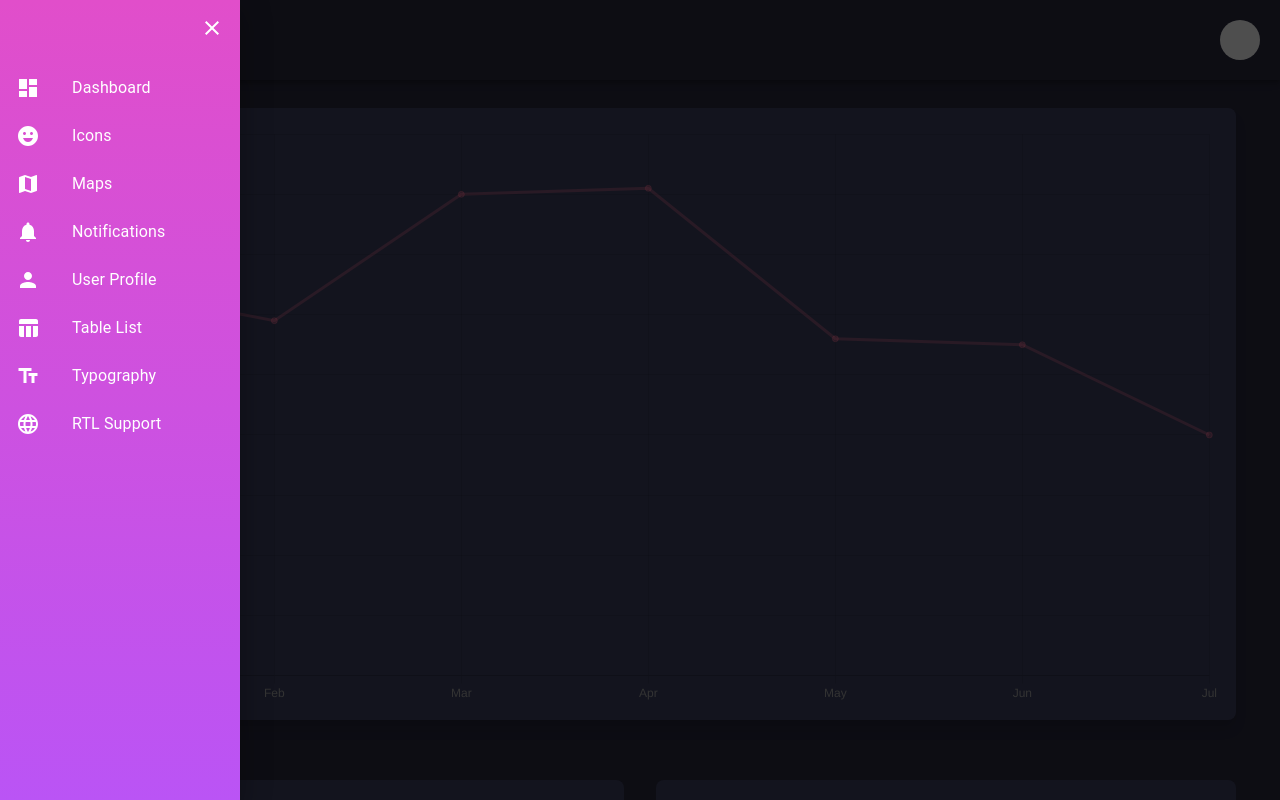
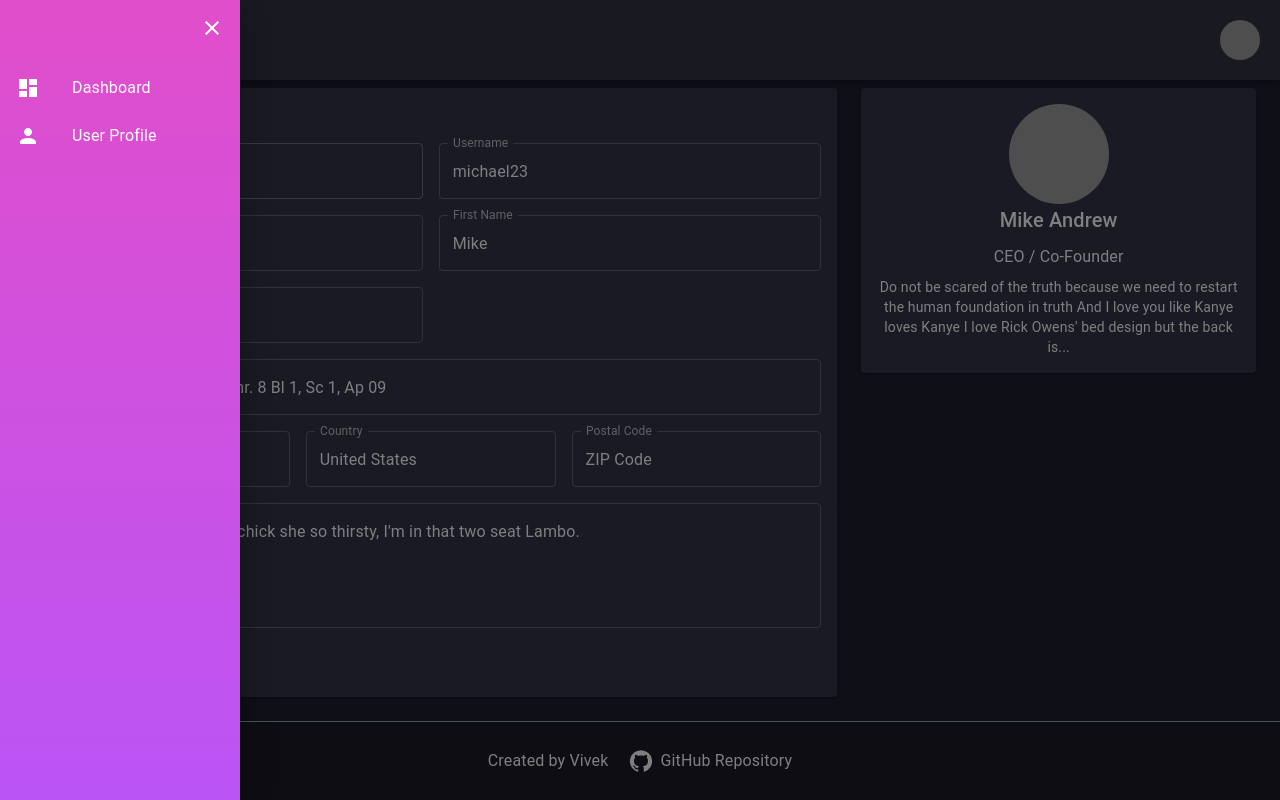
Before and after one commit to vivek20Eng/Dashboard-UI, a React (Create React App) app: page /user-profile in a window 1280 px wide. Both pictures are taken after a click on the button 32 px from the left and 40 px from the top of the page. Shown: the top 800 px of the page. Built offline with nearby package versions, Linux system fonts and the light colour scheme; grey boxes are pictures that could not be loaded.

Commit message:
refactor: modularize UserProfile component into smaller, reusable components

```diff
--- a/public/index.html
+++ b/public/index.html
@@ -24,7 +24,7 @@
       work correctly both with client-side routing and a non-root public URL.
       Learn how to configure a non-root public URL by running `npm run build`.
     -->
-    <title>React App</title>
+    <title>Dashboard</title>
   </head>
   <body>
     <noscript>You need to enable JavaScript to run this app.</noscript>
--- a/src/App.css
+++ /dev/null
@@ -1,88 +0,0 @@
-.App {
-  text-align: center;
-}
-
-.App-logo {
-  height: 40vmin;
-  pointer-events: none;
-}
-
-@media (prefers-reduced-motion: no-preference) {
-  .App-logo {
-    animation: App-logo-spin infinite 20s linear;
-  }
-}
-
-.App-header {
-  background-color: #282c34;
-  min-height: 100vh;
-  display: flex;
-  flex-direction: column;
-  align-items: center;
-  justify-content: center;
-  font-size: calc(10px + 2vmin);
-  color: white;
-}
-
-.App-link {
-  color: #61dafb;
-}
-
-@keyframes App-logo-spin {
-  from {
-    transform: rotate(0deg);
-  }
-  to {
-    transform: rotate(360deg);
-  }
-}
-body{
-  background-color: #27293d;
-}
-
-/* Hide the default checkbox */
-.checkbox-input {
-  opacity: 0;
-  position: absolute;
-  cursor: pointer;
-  width: 0;
-  height: 0;
-}
-
-/* Style the custom checkbox */
-.checkbox-container {
-  display: flex;
-  align-items: center;
-  position: relative;
-  cursor: pointer;
-}
-
-.checkbox-checkmark {
-  width: 16px;
-  height: 16px;
-  border: 2px solid #ccc;
-  background: linear-gradient(45deg, #ba54f5, #e14eca);
-  border-radius: 4px;
-  position: relative;
-  display: flex;
-  align-items: center;
-  justify-content: center;
-}
-
-/* Style the checkmark when checked */
-.checkbox-input:checked + .checkbox-checkmark {
-  background-color: #4caf50; /* Checkmark background */
-  border: 2px solid #4caf50;
-}
-
-.checkbox-input:checked + .checkbox-checkmark::after {
-  content: "";
-  position: absolute;
-  left: 4px;
-  top: 2px;
-  width: 6px;
-  height: 10px;
-  border: solid white;
-  border-width: 0 2px 2px 0;
-  transform: rotate(45deg);
-}
--- a/src/App.js
+++ b/src/App.js
@@ -1,35 +1,56 @@
-import React, { useState } from 'react';
-import Sidebar from './components/Sidebar';
-import Navbar from './components/Navbar';
-import Chart from './components/Chart';
-import CardBanner from './components/CardBanner';
+import React, { useState } from "react";
+import { Route, Routes } from "react-router-dom";
+import { ThemeProvider, createTheme } from "@mui/material/styles";
+import CssBaseline from "@mui/material/CssBaseline";
+import Box from "@mui/material/Box";
+import Sidebar from "./components/Sidebar";
+import Navbar from "./components/Navbar";
+import Dashboard from "./pages/Dashboard";
+import UserProfile from "./pages/UserProfile";
+import Footer from "./components/Footer";
+
+const darkTheme = createTheme({
+  palette: {
+    mode: "dark",
+    primary: {
+      main: "#1e1e2f",
+    },
+    background: {
+      default: "#1e1e2f",
+      paper: "#27293d",
+    },
+  },
+});
 
 const App = () => {
   const [drawerOpen, setDrawerOpen] = useState(false);
 
-  const handleDrawerOpen = () => {
-    setDrawerOpen(true);
-  };
-
-  const handleDrawerClose = () => {
-    setDrawerOpen(false);
+  const handleDrawerToggle = () => {
+    setDrawerOpen(!drawerOpen);
   };
 
   return (
-    <div className={`flex transition-all duration-200  w-full`}>
-      <Sidebar open={drawerOpen} onClose={handleDrawerClose} />
-      <div className={`flex-1 bg-[#1a1a27] p-6 transition-all duration-300`}>
-        <Navbar onMenuClick={handleDrawerOpen} />
-        <div className="grid grid-cols-3 gap-5 mt-16">
-          <div className="col-span-3  p-5 rounded-lg">
-            <Chart />
-          </div>
-          <div className="col-span-3 p-5 rounded-lg">
-            <CardBanner />
-          </div>
-        </div>
-      </div>
-    </div>
+    <ThemeProvider theme={darkTheme}>
+      <CssBaseline />
+      <Box
+        sx={{ display: "flex", flexDirection: "column", minHeight: "100vh" }}
+      >
+        <Navbar onMenuClick={handleDrawerToggle} />
+        <Box sx={{ display: "flex", flexGrow: 1 }}>
+          <Sidebar open={drawerOpen} onClose={handleDrawerToggle} />
+          <Box
+            component="main"
+            sx={{ flexGrow: 1, p: 3, mt: 8, backgroundColor: "#1e1e2f" }}
+          >
+            <Routes>
+              <Route path="/" element={<Dashboard />} />
+              <Route path="/user-profile" element={<UserProfile />} />
+            </Routes>
+          </Box>
+        </Box>
+        <Footer />
+      </Box>
+    </ThemeProvider>
   );
 };
 
--- a/src/components/Chart.js
+++ b/src/components/Chart.js
@@ -1,6 +1,13 @@
-import React, { useRef, useEffect } from 'react';
-import { Chart as ChartJS, LineElement, PointElement, LinearScale, Title, CategoryScale } from 'chart.js';
-import { Line } from 'react-chartjs-2';
+import React, { useRef, useEffect } from "react";
+import {
+  Chart as ChartJS,
+  LineElement,
+  PointElement,
+  LinearScale,
+  Title,
+  CategoryScale,
+} from "chart.js";
+import { Line } from "react-chartjs-2";
 
 ChartJS.register(LineElement, PointElement, LinearScale, Title, CategoryScale);
 
@@ -8,14 +15,14 @@ const Chart = () => {
   const chartRef = useRef(null);
 
   const data = {
-    labels: ['Jan', 'Feb', 'Mar', 'Apr', 'May', 'Jun', 'Jul'],
+    labels: ["Jan", "Feb", "Mar", "Apr", "May", "Jun", "Jul"],
     datasets: [
       {
-        label: 'Total Shipments',
+        label: "Total Shipments",
         data: [65, 59, 80, 81, 56, 55, 40],
         fill: true,
-        backgroundColor: 'rgba(255, 99, 132, 0.2)',
-        borderColor: 'rgba(255, 99, 132, 0.2)',
+        backgroundColor: "rgba(255, 99, 132, 0.2)",
+        borderColor: "rgba(255, 99, 132, 0.2)",
       },
     ],
   };
@@ -30,8 +37,8 @@ const Chart = () => {
       beforeDraw: (chart) => {
         const ctx = chart.ctx;
         const gradient = ctx.createLinearGradient(0, 0, 0, chart.height);
-        gradient.addColorStop(0, '#ba54f5');
-        gradient.addColorStop(1, '#e14eca');
+        gradient.addColorStop(0, "#ba54f5");
+        gradient.addColorStop(1, "#e14eca");
 
         chart.data.datasets.forEach((dataset) => {
           dataset.backgroundColor = gradient;
@@ -51,7 +58,7 @@ const Chart = () => {
   }, []);
 
   return (
-    <div className="p-4 bg-[#27293d] rounded-lg shadow-lg w-full">
+    <div className="p-4 bg-[#27293d] rounded-lg shadow-lg w-full h-auto sm:h-[25rem]">
       <Line ref={chartRef} data={data} options={options} />
     </div>
   );
--- /dev/null
+++ b/src/components/Footer.js
@@ -0,0 +1,19 @@
+import React from "react";
+import GitHubIcon from "@mui/icons-material/GitHub";
+
+export default function Footer() {
+  return (
+    <footer className="footer w-full h-[5rem] flex justify-center items-center bg-[rgb(26,26,39)] gap-5 border-t border-slate-400">
+      <p>Created by Vivek</p>
+      <a
+        href="https://github.com/vivek20Eng/Dashboard-UI"
+        target="_blank"
+        rel="noopener noreferrer"
+        className="flex items-center"
+      >
+        <GitHubIcon />
+        <span className="ml-2">GitHub Repository</span>
+      </a>
+    </footer>
+  );
+}
--- a/src/components/Navbar.js
+++ b/src/components/Navbar.js
@@ -1,6 +1,17 @@
-import React from 'react';
-import { AppBar, Toolbar, IconButton, Typography, Menu, MenuItem, Avatar } from '@mui/material';
-import { Menu as MenuIcon, AccountCircle as AccountCircleIcon } from '@mui/icons-material';
+import React from "react";
+import {
+  AppBar,
+  Toolbar,
+  IconButton,
+  Typography,
+  Menu,
+  MenuItem,
+  Avatar,
+} from "@mui/material";
+import {
+  Menu as MenuIcon,
+  AccountCircle as AccountCircleIcon,
+} from "@mui/icons-material";
 
 const Navbar = ({ onMenuClick }) => {
   const [anchorEl, setAnchorEl] = React.useState(null);
@@ -16,12 +27,17 @@ const Navbar = ({ onMenuClick }) => {
   return (
     <AppBar
       position="fixed"
-      style={{ backgroundColor: '#1a1a27' }}
+      style={{ backgroundColor: "#1e1e2f" }}
       className="shadow-md w-full h-[5rem] justify-center"
     >
       <Toolbar className="flex justify-between items-center">
         <div className="flex items-center">
-          <IconButton edge="start" color="inherit" aria-label="menu" onClick={onMenuClick}>
+          <IconButton
+            edge="start"
+            color="inherit"
+            aria-label="menu"
+            onClick={onMenuClick}
+          >
             <MenuIcon />
           </IconButton>
           <Typography variant="h6" noWrap>
@@ -36,7 +52,6 @@ const Navbar = ({ onMenuClick }) => {
             onClick={handleProfileMenuOpen}
           >
             <Avatar alt="User Name" src="/path/to/profile-pic.jpg" />
-
           </IconButton>
           <Menu
             anchorEl={anchorEl}
@@ -45,7 +60,7 @@ const Navbar = ({ onMenuClick }) => {
             PaperProps={{
               style: {
                 maxHeight: 48 * 4.5,
-                width: '20ch',
+                width: "20ch",
               },
             }}
           >
--- a/src/components/Sidebar.js
+++ b/src/components/Sidebar.js
@@ -1,5 +1,12 @@
-import React from 'react';
-import { Drawer, List, ListItem, ListItemIcon, ListItemText, IconButton } from '@mui/material';
+import React from "react";
+import {
+  Drawer,
+  List,
+  ListItem,
+  ListItemIcon,
+  ListItemText,
+  IconButton,
+} from "@mui/material";
 import {
   Dashboard as DashboardIcon,
   EmojiEmotions as IconsIcon,
@@ -9,9 +16,9 @@ import {
   TableChart as TableListIcon,
   TextFields as TypographyIcon,
   Language as LanguageIcon,
-  Close as CloseIcon
-} from '@mui/icons-material';
-import { useNavigate } from 'react-router-dom';
+  Close as CloseIcon,
+} from "@mui/icons-material";
+import { useNavigate } from "react-router-dom";
 
 const drawerWidth = 240;
 
@@ -24,14 +31,16 @@ const Sidebar = ({ open, onClose }) => {
   };
 
   const menuItems = [
-    { text: 'Dashboard', icon: <DashboardIcon style={{ color: 'white' }} />, path: '/dashboard' },
-    { text: 'Icons', icon: <IconsIcon style={{ color: 'white' }} />, path: '/icons' },
-    { text: 'Maps', icon: <MapIcon style={{ color: 'white' }} />, path: '/maps' },
-    { text: 'Notifications', icon: <NotificationsIcon style={{ color: 'white' }} />, path: '/notifications' },
-    { text: 'User Profile', icon: <UserProfileIcon style={{ color: 'white' }} />, path: '/user-profile' },
-    { text: 'Table List', icon: <TableListIcon style={{ color: 'white' }} />, path: '/table-list' },
-    { text: 'Typography', icon: <TypographyIcon style={{ color: 'white' }} />, path: '/typography' },
-    { text: 'RTL Support', icon: <LanguageIcon style={{ color: 'white' }} />, path: '/rtl-support' }
+    {
+      text: "Dashboard",
+      icon: <DashboardIcon style={{ color: "white" }} />,
+      path: "/",
+    },
+    {
+      text: "User Profile",
+      icon: <UserProfileIcon style={{ color: "white" }} />,
+      path: "/user-profile",
+    },
   ];
 
   return (
@@ -40,21 +49,27 @@ const Sidebar = ({ open, onClose }) => {
       open={open}
       onClose={onClose}
       sx={{
-        '& .MuiDrawer-paper': {
+        "& .MuiDrawer-paper": {
           width: drawerWidth,
-          background: 'linear-gradient(0deg,#ba54f5,#e14eca)',
-          color: 'white',
+          background: "linear-gradient(0deg,#ba54f5,#e14eca)",
+          color: "white",
         },
       }}
     >
-      <div style={{ display: 'flex', justifyContent: 'flex-end', padding: '8px' }}>
+      <div
+        style={{ display: "flex", justifyContent: "flex-end", padding: "8px" }}
+      >
         <IconButton onClick={onClose}>
-          <CloseIcon style={{ color: 'white' }} />
+          <CloseIcon style={{ color: "white" }} />
         </IconButton>
       </div>
       <List>
         {menuItems.map((item, index) => (
-          <ListItem button key={index} onClick={() => handleNavigation(item.path)}>
+          <ListItem
+            button
+            key={index}
+            onClick={() => handleNavigation(item.path)}
+          >
             <ListItemIcon>{item.icon}</ListItemIcon>
             <ListItemText primary={item.text} />
           </ListItem>
--- a/src/index.js
+++ b/src/index.js
@@ -8,9 +8,9 @@ import { BrowserRouter as Router } from 'react-router-dom';
 const root = ReactDOM.createRoot(document.getElementById('root'));
 root.render(
   <React.StrictMode>
-    <Router>
-    <App />
-  </Router>,
+     <Router>
+      <App />
+    </Router>
   </React.StrictMode>
 );
 
--- /dev/null
+++ b/src/pages/Dashboard.js
@@ -0,0 +1,19 @@
+import React, { useState } from 'react';
+import Chart from '../components/Chart';
+import CardBanner from '../components/CardBanner';
+function Dashboard() {
+  return (
+    <div>
+      <div className="grid grid-cols-3 gap-5 mt-6">
+          <div className="col-span-3  p-5 rounded-lg">
+            <Chart />
+          </div>
+          <div className="col-span-3 p-5 rounded-lg">
+            <CardBanner />
+          </div>
+        </div>
+    </div>
+  )
+}
+
+export default Dashboard
--- /dev/null
+++ b/src/pages/UserProfile.js
@@ -0,0 +1,72 @@
+import React from 'react';
+import { Grid, Paper, Typography, TextField, Button, Avatar } from '@mui/material';
+
+const UserProfile = () => {
+  return (
+    <Grid container spacing={3}>
+      <Grid item xs={12} md={8}>
+        <Paper sx={{ p: 2 }}>
+          <Typography variant="h6" gutterBottom>Edit Profile</Typography>
+          <Grid container spacing={2}>
+            <Grid item xs={12} sm={6}>
+              <TextField fullWidth label="Company" defaultValue="Creative Code Inc." disabled />
+            </Grid>
+            <Grid item xs={12} sm={6}>
+              <TextField fullWidth label="Username" defaultValue="michael23" />
+            </Grid>
+            <Grid item xs={12} sm={6}>
+              <TextField fullWidth label="Email address" defaultValue="mike@email.com" />
+            </Grid>
+            <Grid item xs={12} sm={6}>
+              <TextField fullWidth label="First Name" defaultValue="Mike" />
+            </Grid>
+            <Grid item xs={12} sm={6}>
+              <TextField fullWidth label="Last Name" defaultValue="Andrew" />
+            </Grid>
+            <Grid item xs={12}>
+              <TextField fullWidth label="Address" defaultValue="Bld Mihail Kogalniceanu, nr. 8 Bl 1, Sc 1, Ap 09" />
+            </Grid>
+            <Grid item xs={12} sm={4}>
+              <TextField fullWidth label="City" defaultValue="New York" />
+            </Grid>
+            <Grid item xs={12} sm={4}>
+              <TextField fullWidth label="Country" defaultValue="United States" />
+            </Grid>
+            <Grid item xs={12} sm={4}>
+              <TextField fullWidth label="Postal Code" defaultValue="ZIP Code" />
+            </Grid>
+            <Grid item xs={12}>
+              <TextField fullWidth multiline rows={4} label="About Me" defaultValue="Lamborghini Mercy, Your chick she so thirsty, I'm in that two seat Lambo." />
+            </Grid>
+            <Grid item xs={12}>
+              <Button
+                variant="contained"
+                sx={{
+                  background: 'linear-gradient(to left bottom, rgb(225, 78, 202), rgb(186, 84, 245), rgb(225, 78, 202))',
+                  color: 'white',
+                  '&:hover': {
+                    background: 'linear-gradient(to left bottom, rgb(225, 78, 202, 0.9), rgb(186, 84, 245, 0.9), rgb(225, 78, 202, 0.9))',
+                  },
+                }}
+              >
+                Save
+              </Button>
+            </Grid>
+          </Grid>
+        </Paper>
+      </Grid>
+      <Grid item xs={12} md={4}>
+        <Paper sx={{ p: 2, textAlign: 'center' }}>
+          <Avatar sx={{ width: 100, height: 100, margin: 'auto' }} alt="Mike Andrew" src="/.jpg" />
+          <Typography variant="h6" gutterBottom>Mike Andrew</Typography>
+          <Typography variant="subtitle1" gutterBottom>CEO / Co-Founder</Typography>
+          <Typography variant="body2">
+            Do not be scared of the truth because we need to restart the human foundation in truth And I love you like Kanye loves Kanye I love Rick Owens' bed design but the back is...
+          </Typography>
+        </Paper>
+      </Grid>
+    </Grid>
+  );
+};
+
+export default UserProfile;
```
Also changed, not shown: screenshots/1.png (added), 1 other file (tests, documents, lock files or other folders).
